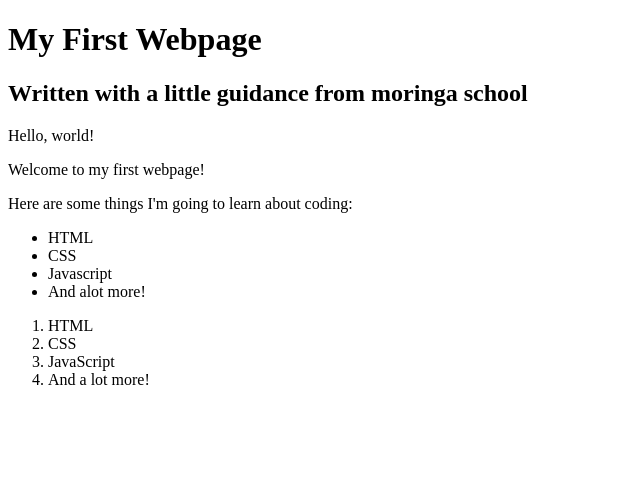
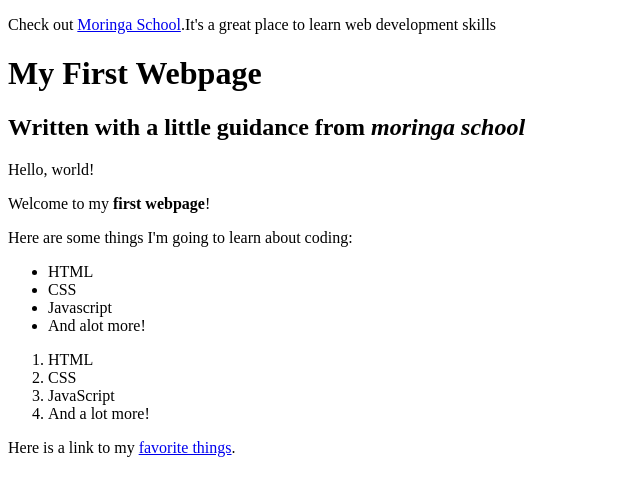
Before and after one commit to BeyFaith/webpage, a plain HTML site: page my-first-webpage.html in a window 1280 px wide. Shown: the whole page, without its empty margins (0-640 px from the left). Drawn offline with Linux system fonts and the light colour scheme.

Commit message:
add inline elements to my first webpage

```diff
--- a/my-first-webpage.html
+++ b/my-first-webpage.html
@@ -4,11 +4,12 @@
     <title>My first webpage!</title>
   </head>
   <body>
+    <p>Check out <a href="http://moringaschool.com/" >Moringa School</a>.It's a great place to learn web development skills</p>
     <h1>My First Webpage</h1>
-    <h2>Written with a little guidance from moringa school</h2>
+    <h2>Written with a little guidance from <em>moringa school</em></h2>
 
     <p>Hello, world!</p>
-    <p>Welcome to my first webpage!</p>
+    <p>Welcome to my <strong>first webpage</strong>!</p>
     <p>Here are some things I'm going to learn about coding:</p>
     <ul>
       <li>HTML</li>
@@ -22,6 +23,7 @@
       <li>JavaScript</li>
       <li>And a lot more!</li>
     </ol>
+    <p>Here is a link to my <a href="my-favorite-things.html">favorite things</a>.</p>
 
 
 
```
